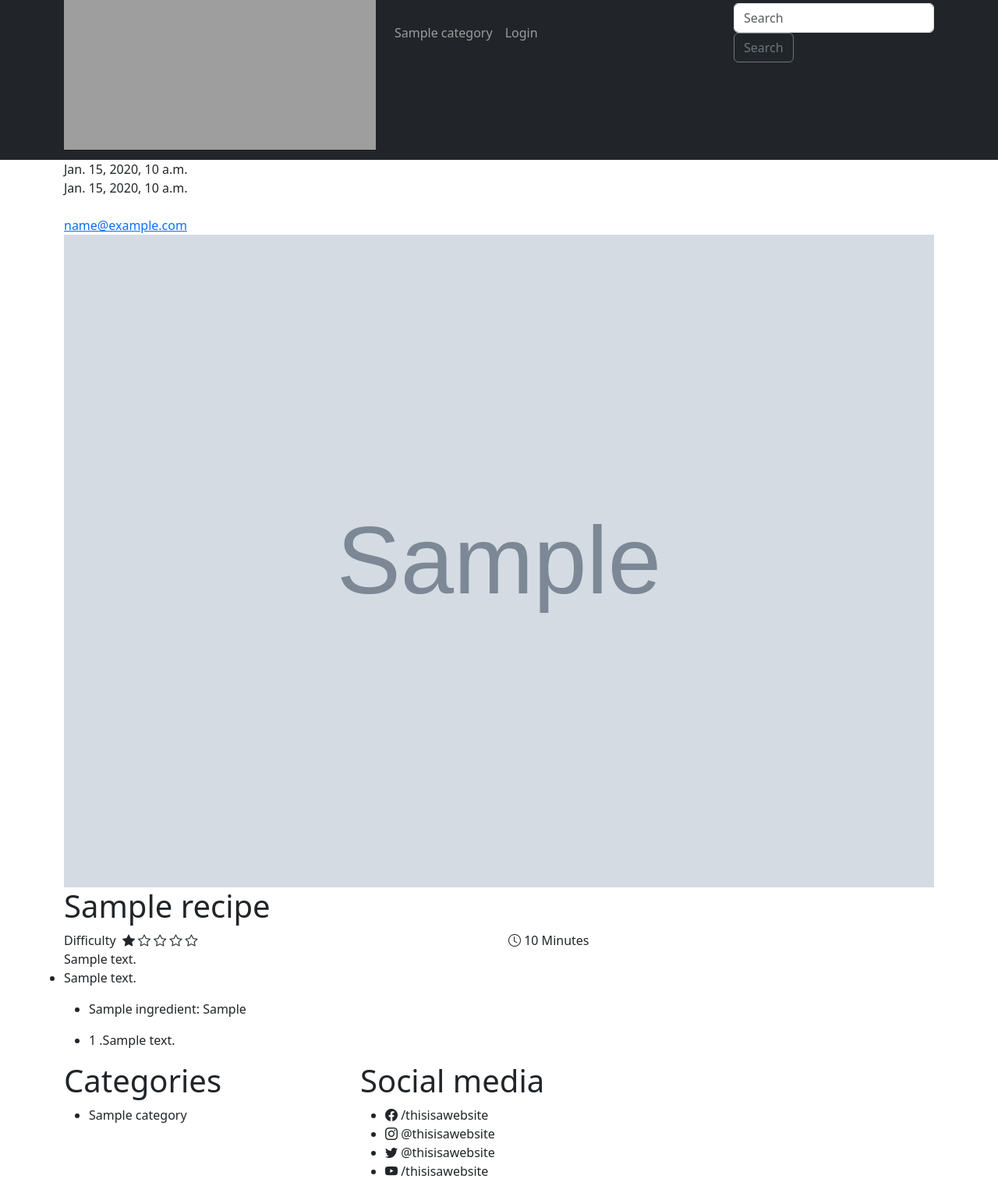
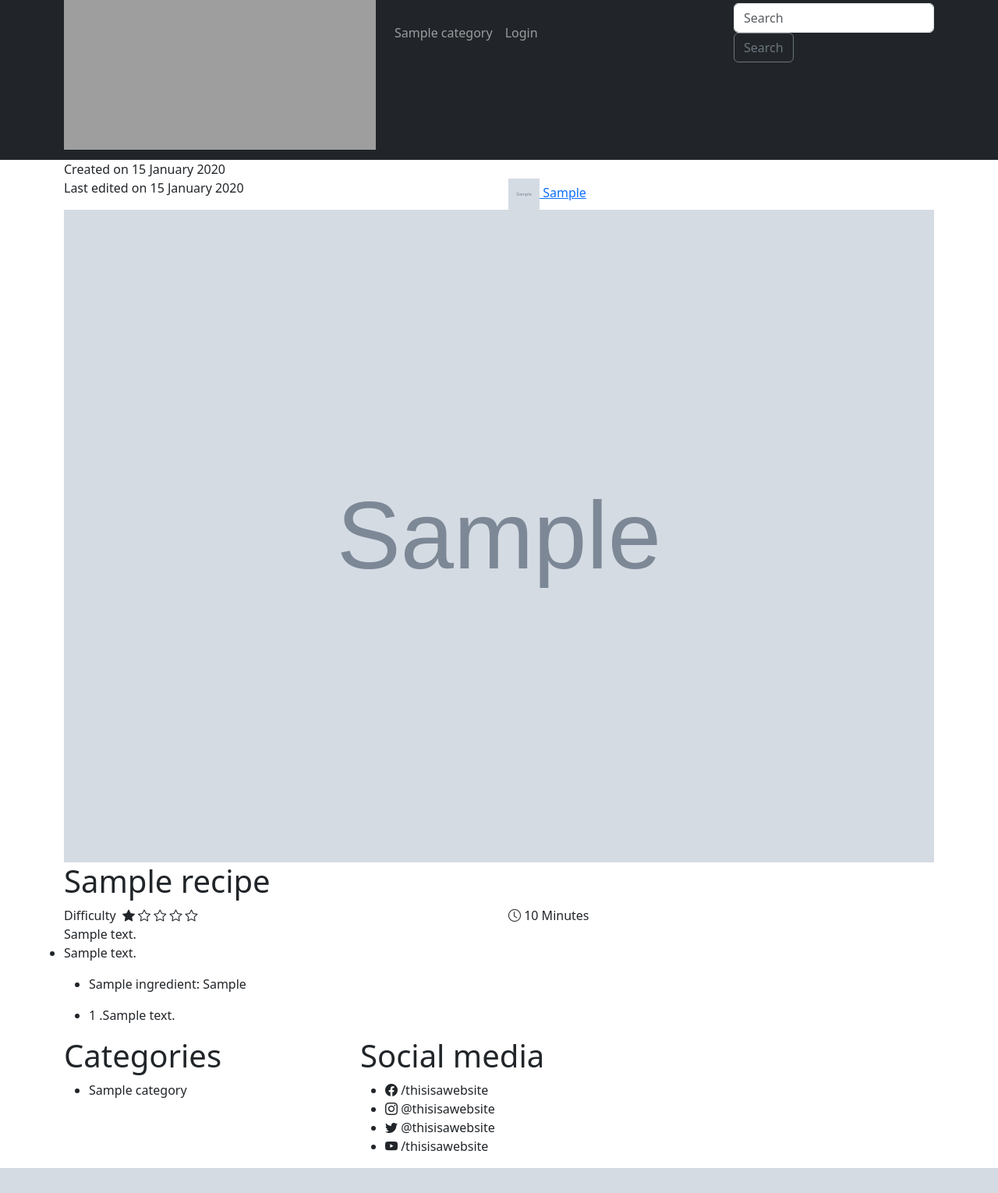
Before and after one commit to chloe1192/recipewebsite, a Django app: page /1/recipe/ in a window 1280 px wide. Shown: the part 121-1651 px from the top of the page at 78% size. After the commit the page ends 1619 px from the top, so only its background shows below. Run offline with Django 5.2, Linux system fonts and the light colour scheme; tables that the repository leaves empty hold one stand-in row (values such as "Sample post"); grey boxes marked "Sample" are stand-in pictures; style sheets or scripts are compiled from the project's sources; some libraries are stand-ins or nearby versions; grey boxes are pictures that could not be loaded.

Commit message:
img handling

```diff
--- a/recipewebsite/models.py
+++ b/recipewebsite/models.py
@@ -1,7 +1,9 @@
+from PIL import Image
 from django.db import models
 from django.contrib.auth.models import AbstractUser
 from django.db.models.signals import post_save
 from django.dispatch import receiver
+from django.forms import ValidationError
 
 class User(AbstractUser):
     first_name = models.CharField(max_length=150, null=True)
@@ -15,6 +17,22 @@ class User(AbstractUser):
 
     USERNAME_FIELD = 'email'
     REQUIRED_FIELDS = ['first_name',  'password']
+
+    def save(self, *args, **kwargs):
+        super().save(*args, **kwargs)
+
+        avatar = Image.open(self.avatar.path)
+        if avatar.size != (512, 512):
+            width, height = avatar.size
+            min_dim = min(width, height)
+            left = (width - min_dim) / 2
+            top = (height - min_dim) / 2
+            right = (width + min_dim) / 2
+            bottom = (height + min_dim) / 2
+            avatar = avatar.crop((left, top, right, bottom))
+            avatar = avatar.resize((512, 512))
+            avatar.save(self.avatar.path)
+
 
 class Category(models.Model):
     name = models.CharField(max_length=255)
@@ -38,6 +56,7 @@ class Icons(models.Model):
 class Recipe(models.Model):
     name = models.CharField(max_length=255)
     img = models.ImageField(upload_to="recipes",null=True,default='default.jpg',)
+    sliderImg = models.ImageField(upload_to="recipes",null=True,default='default.jpg',)
     difficulty = models.IntegerField(null=True)
     duration = models.IntegerField(null=True)
     description = models.TextField(null=True)
@@ -49,6 +68,18 @@ class Recipe(models.Model):
 
     class Meta:
         ordering = ['-date_updated', '-date_created']
+
+    def clean(self):
+        super().clean()
+        if self.sliderImg:
+            sliderImg = Image.open(self.sliderImg)
+            if sliderImg.size != (1920, 600):
+                raise ValidationError("Image must be exactly 1980x600 pixels.")
+
+        if self.img:
+            img = Image.open(self.img)
+            if img.size != (800, 400):
+                raise ValidationError("Image must be exactly 800x400 pixels.")
 
     def __str__(self):
         return self.name
--- a/recipewebsite/templates/index.html
+++ b/recipewebsite/templates/index.html
@@ -10,7 +10,7 @@
                 {% for recipe in recipes %}
                     {% if recipe.category.id == 6 %}
                     <div class="carousel-item active">
-                        <img src="{{ recipe.img.url }}" class="d-block w-100" alt="...">
+                        <img src="{{ recipe.sliderImg.url }}" class="d-block w-100" alt="...">
                     </div>
                     {% endif %}
                 {% endfor %}
--- a/recipewebsite/templates/recipe-card.html
+++ b/recipewebsite/templates/recipe-card.html
@@ -1,12 +1,13 @@
 <div class="col-12 col-lg-4">
     <div class="card recipe-card">
+        <a href="{% url 'recipe' recipe.id %}">
             <img
-            class="recipe-photo"
+                class="recipe-photo col-12"
                 src="{{ recipe.img.url }}"
                 alt="Image of {{ recipe.name }}"
             />
             <div class="">
-            <h1 class="recipe-title"><a href="{% url 'recipe' recipe.id %}">{{ recipe.name }}</a></h1>
+                <h1 class="recipe-title">{{ recipe.name }}</h1>
                 <div class="recipe-difficulty">
                     Difficulty
                     <br>
@@ -20,5 +21,6 @@
                     <i class="bi bi-clock"></i>{{ recipe.duration }} Minutes
                 </div>
             </div>
+        </a>
     </div>
 </div>
--- a/recipewebsite/templates/recipe.html
+++ b/recipewebsite/templates/recipe.html
@@ -7,14 +7,17 @@
     <div class="row">
         <div class="col-12">
             <div class="recipe-page-content row">
-                <div class="recipe-dates">
-                    <div class="recipe-date-created">{{recipe.date_created}}</div>
-                    <div class="recipe-date-updated">{{recipe.date_updated}}</div>
+                <div class="recipe-dates col-6">
+                    <div class="recipe-date-created">Created on {{recipe.date_created|date:"j F Y"}}</div>
+                    <div class="recipe-date-updated">Last edited on {{recipe.date_updated|date:"j F Y"}}</div>
                 </div>
-                <div class="recipe-author">
+                <div class="recipe-author col-6">
                     <img class="recipe-author-image">
                     <div class="recipe-author-name">
-                        <a href="{% url 'profile' recipe.creator.id %}">{{recipe.creator}}</a>
+                        <a href="{% url 'profile' recipe.creator.id %}">
+                            <img src="{{ recipe.creator.avatar.url }}" height="40px" width="40px">
+                            {{recipe.creator.first_name}}
+                        </a>
                     </div>
                 </div>
                 <img
```
Lines whose indentation alone changed are shown as unchanged.
